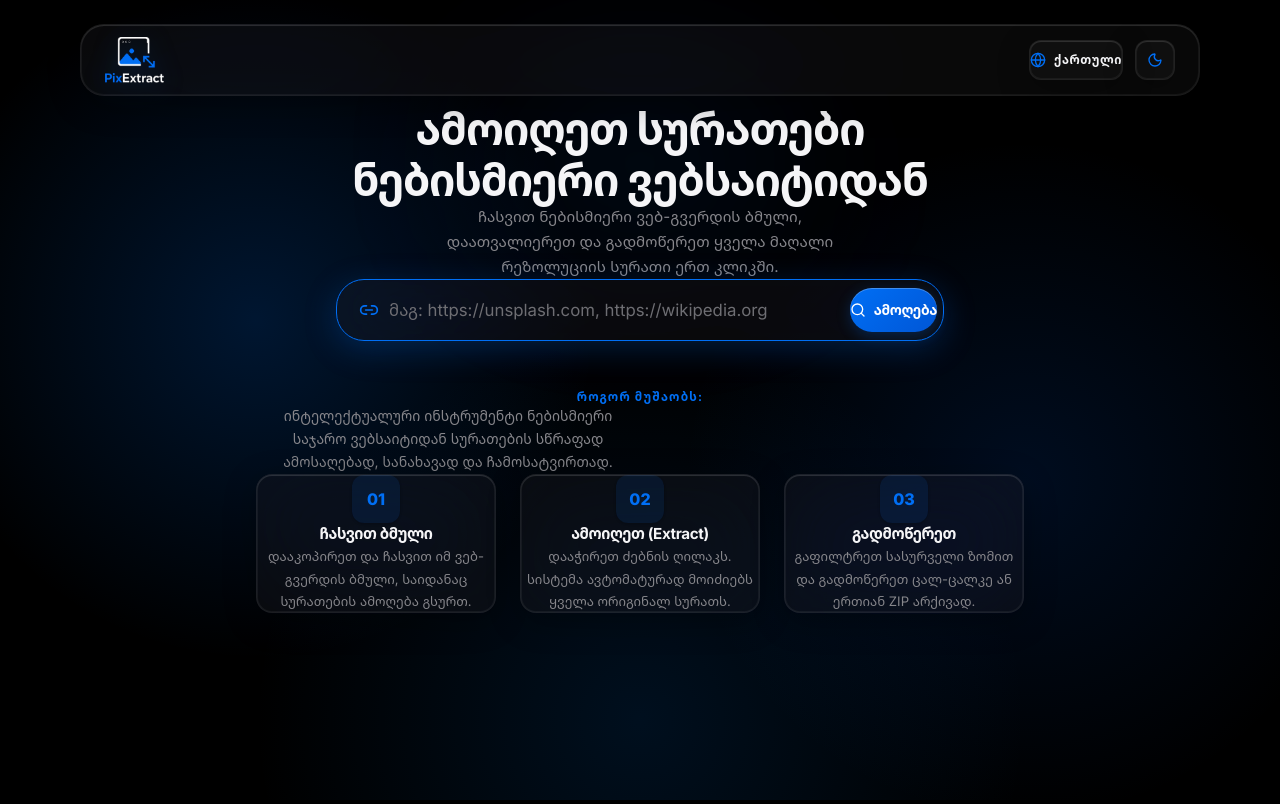
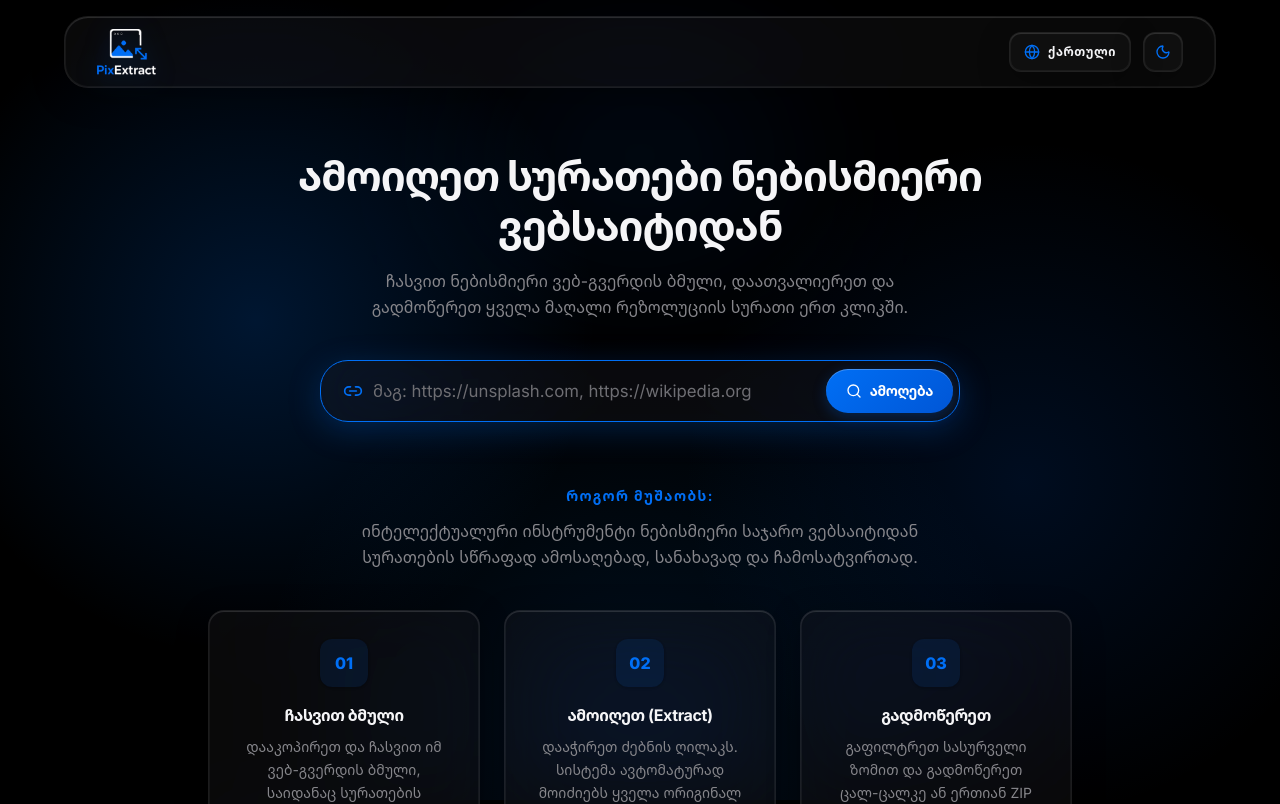
Before and after one commit to guramilomaia2-cmyk/image-scraper, a React (Vite) app in the folder frontend/: page /ka in a window 1280 px wide. Shown: the top 804 px of the page. Built offline with nearby package versions, Linux system fonts and the light colour scheme.

Commit message:
Fix root cause of layout issues: remove unlayered margin/padding reset so Tailwind utilities work, perfectly center text and restore normal card/section spacings

```diff
--- a/frontend/src/App.jsx
+++ b/frontend/src/App.jsx
@@ -362,12 +362,14 @@ export default function App() {
   const showGrid = displayImages.length > 0;
 
   return (
-    <div style={{ position: 'relative', zIndex: 1, maxWidth: '1200px', margin: '0 auto', padding: '24px 40px 64px', display: 'flex', flexDirection: 'column', alignItems: 'center' }}>
+    <div style={{ position: 'relative', zIndex: 1, maxWidth: '1200px', width: '100%', margin: '0 auto', padding: '16px 24px 64px', display: 'flex', flexDirection: 'column', alignItems: 'center' }}>
+      <div className="w-full">
         <Header />
+      </div>
 
       {/* Hero Section - Clean, bold, and modern */}
       {!hasSearched && (
-        <div className="relative flex flex-col items-center text-center pt-10 sm:pt-16 pb-4 px-6 max-w-2xl mx-auto transition-all duration-700 animate-in fade-in">
+        <div className="relative flex flex-col items-center text-center pt-8 sm:pt-14 pb-4 px-4 max-w-3xl w-full mx-auto transition-all duration-700 animate-in fade-in">
           {/* Ambient Brand Glow */}
           <div
             className="absolute -top-10 left-1/2 -translate-x-1/2 w-[320px] sm:w-[500px] h-[200px] pointer-events-none rounded-full blur-[90px] -z-10 opacity-70"
@@ -377,18 +379,20 @@ export default function App() {
           />
 
           {/* Hero Headline */}
-          <h2 className="text-2xl sm:text-4xl lg:text-[2.75rem] font-extrabold tracking-tight text-[var(--text)] leading-[1.15] mb-4">
+          <h2 className="text-2xl sm:text-4xl lg:text-[2.6rem] font-extrabold tracking-tight text-[var(--text)] leading-[1.2] mb-4 text-center">
             {t('heroTitle')}
           </h2>
 
           {/* Hero Subtitle */}
-          <p className="text-sm sm:text-[0.95rem] text-[var(--text-muted)] max-w-md font-normal leading-relaxed mb-8">
+          <p className="text-sm sm:text-base text-[var(--text-muted)] max-w-xl font-normal leading-relaxed mb-6 text-center mx-auto">
             {t('heroSubtitle')}
           </p>
         </div>
       )}
 
+      <div className="w-full flex justify-center">
         <SearchBar onScrape={handleScrape} isLoading={isLoading} hasSearched={hasSearched} />
+      </div>
 
       {/* Status */}
       {status && (
@@ -447,6 +451,7 @@ export default function App() {
 
       {/* Image Grid */}
       {showGrid && !isLoading && (
+        <div className="w-full">
           <ImageGrid
             images={displayImages}
             selectedUrls={selectedUrls}
@@ -455,6 +460,7 @@ export default function App() {
             gridSize={gridSize}
             fileSizeCache={fileSizeCache}
           />
+        </div>
       )}
 
       {/* Empty State */}
@@ -483,23 +489,23 @@ export default function App() {
 
       {/* Initial State - Clean 3-Step Feature Cards */}
       {showInitial && (
-        <div className="w-full max-w-3xl mx-auto px-4 mt-4 mb-8 transition-all duration-700 animate-in fade-in">
+        <div className="w-full max-w-4xl mx-auto px-4 mt-6 mb-12 flex flex-col items-center transition-all duration-700 animate-in fade-in">
           {/* Section Header */}
-          <div className="text-center mb-10">
-            <h3 className="text-xs font-bold uppercase tracking-widest text-[var(--accent)] mb-3">
+          <div className="flex flex-col items-center text-center mb-10 w-full">
+            <h3 className="text-xs sm:text-sm font-bold uppercase tracking-widest text-[var(--accent)] mb-3 text-center">
               {t('instructionsTitle')}
             </h3>
-            <p className="text-sm text-[var(--text-muted)] max-w-sm mx-auto leading-relaxed">
+            <p className="text-sm sm:text-base text-[var(--text-muted)] max-w-xl text-center leading-relaxed mx-auto">
               {t('aboutText')}
             </p>
           </div>
 
           {/* 3 Step Cards Grid */}
-          <div className="grid grid-cols-1 md:grid-cols-3 gap-6 relative">
+          <div className="grid grid-cols-1 md:grid-cols-3 gap-6 w-full">
 
             {/* Step 1 */}
             <div
-              className="flex flex-col items-center text-center p-7 rounded-2xl transition-all duration-300 hover:-translate-y-1 hover:border-[var(--accent)]/50 group"
+              className="flex flex-col items-center text-center p-7 rounded-2xl transition-all duration-300 hover:-translate-y-1 hover:border-[var(--accent)]/50 group h-full"
               style={{
                 background: 'var(--glass-bg)',
                 backdropFilter: 'var(--glass-blur)',
@@ -511,17 +517,17 @@ export default function App() {
               <div className="w-12 h-12 rounded-xl bg-[var(--accent)]/10 text-[var(--accent)] flex items-center justify-center font-extrabold text-base mb-4 group-hover:bg-[var(--accent)] group-hover:text-white transition-all duration-300 shadow-sm">
                 01
               </div>
-              <h4 className="font-bold text-[0.95rem] mb-2 text-[var(--text)] tracking-tight">
+              <h4 className="font-bold text-base mb-2 text-[var(--text)] tracking-tight text-center">
                 {t('instruction1Title')}
               </h4>
-              <p className="text-[0.82rem] text-[var(--text-muted)] leading-[1.7] font-normal">
+              <p className="text-sm text-[var(--text-muted)] leading-[1.65] font-normal text-center">
                 {t('instruction1Desc')}
               </p>
             </div>
 
             {/* Step 2 */}
             <div
-              className="flex flex-col items-center text-center p-7 rounded-2xl transition-all duration-300 hover:-translate-y-1 hover:border-[var(--accent)]/50 group"
+              className="flex flex-col items-center text-center p-7 rounded-2xl transition-all duration-300 hover:-translate-y-1 hover:border-[var(--accent)]/50 group h-full"
               style={{
                 background: 'var(--glass-bg)',
                 backdropFilter: 'var(--glass-blur)',
@@ -533,17 +539,17 @@ export default function App() {
               <div className="w-12 h-12 rounded-xl bg-[var(--accent)]/10 text-[var(--accent)] flex items-center justify-center font-extrabold text-base mb-4 group-hover:bg-[var(--accent)] group-hover:text-white transition-all duration-300 shadow-sm">
                 02
               </div>
-              <h4 className="font-bold text-[0.95rem] mb-2 text-[var(--text)] tracking-tight">
+              <h4 className="font-bold text-base mb-2 text-[var(--text)] tracking-tight text-center">
                 {t('instruction2Title')}
               </h4>
-              <p className="text-[0.82rem] text-[var(--text-muted)] leading-[1.7] font-normal">
+              <p className="text-sm text-[var(--text-muted)] leading-[1.65] font-normal text-center">
                 {t('instruction2Desc')}
               </p>
             </div>
 
             {/* Step 3 */}
             <div
-              className="flex flex-col items-center text-center p-7 rounded-2xl transition-all duration-300 hover:-translate-y-1 hover:border-[var(--accent)]/50 group"
+              className="flex flex-col items-center text-center p-7 rounded-2xl transition-all duration-300 hover:-translate-y-1 hover:border-[var(--accent)]/50 group h-full"
               style={{
                 background: 'var(--glass-bg)',
                 backdropFilter: 'var(--glass-blur)',
@@ -555,10 +561,10 @@ export default function App() {
               <div className="w-12 h-12 rounded-xl bg-[var(--accent)]/10 text-[var(--accent)] flex items-center justify-center font-extrabold text-base mb-4 group-hover:bg-[var(--accent)] group-hover:text-white transition-all duration-300 shadow-sm">
                 03
               </div>
-              <h4 className="font-bold text-[0.95rem] mb-2 text-[var(--text)] tracking-tight">
+              <h4 className="font-bold text-base mb-2 text-[var(--text)] tracking-tight text-center">
                 {t('instruction3Title')}
               </h4>
-              <p className="text-[0.82rem] text-[var(--text-muted)] leading-[1.7] font-normal">
+              <p className="text-sm text-[var(--text-muted)] leading-[1.65] font-normal text-center">
                 {t('instruction3Desc')}
               </p>
             </div>
--- a/frontend/src/components/SearchBar.jsx
+++ b/frontend/src/components/SearchBar.jsx
@@ -56,10 +56,9 @@ export default function SearchBar({ onScrape, isLoading, hasSearched }) {
     <div
       className={`transition-all duration-700 ease-[cubic-bezier(0.25,1,0.5,1)] ${hasSearched ? 'mb-8 sticky z-45' : 'mb-12 relative z-10'}`}
       style={{
-        margin: hasSearched ? '0 auto 2rem' : '0 auto 3rem',
+        margin: hasSearched ? '0 auto 2rem' : '0 auto 2.5rem',
         maxWidth: '640px',
         width: '100%',
-        padding: '0 16px',
         top: hasSearched ? '96px' : 'auto',
         position: hasSearched ? 'sticky' : 'relative',
         zIndex: hasSearched ? 45 : 10
--- a/frontend/src/index.css
+++ b/frontend/src/index.css
@@ -51,8 +51,6 @@
 *::before,
 *::after {
   box-sizing: border-box;
-  margin: 0;
-  padding: 0;
 }
 
 html {
```
Also changed, not shown: 4 other files (tests, documents, lock files or other folders). Lines whose indentation alone changed are shown as unchanged.
